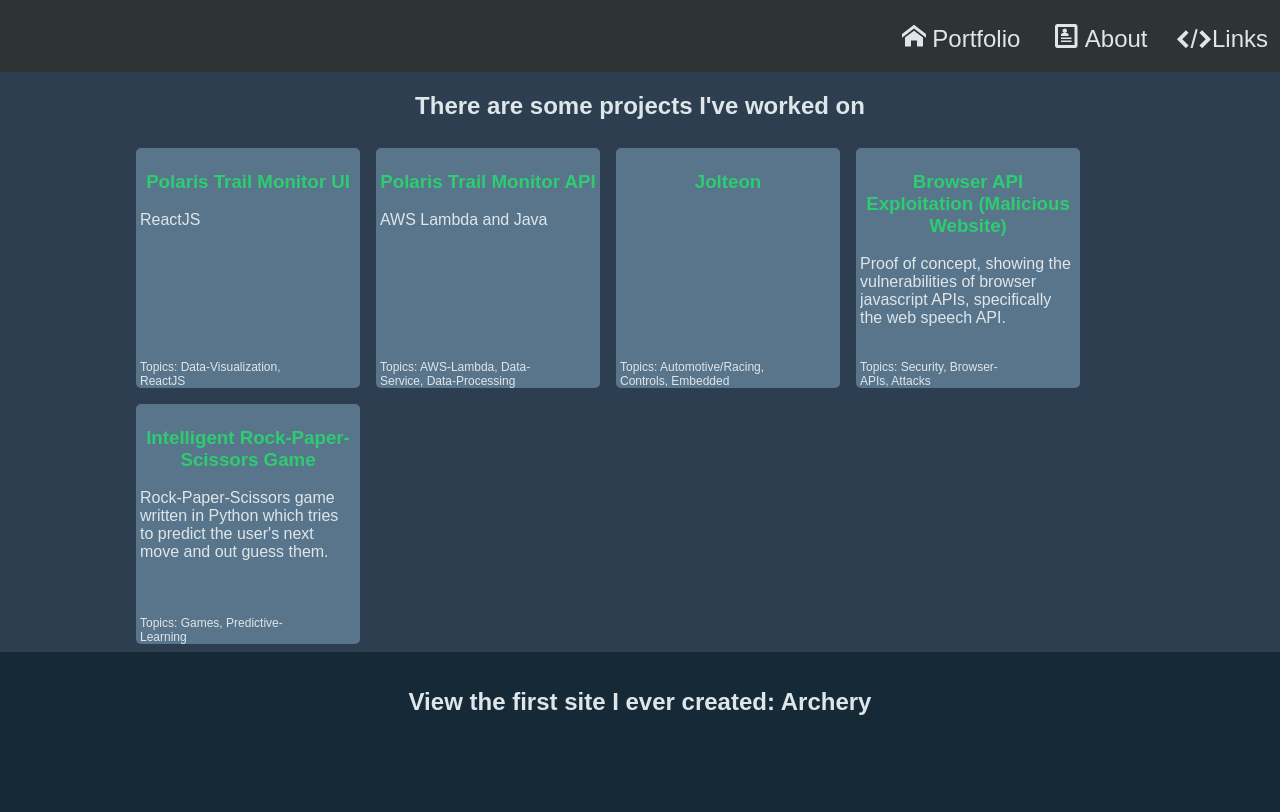
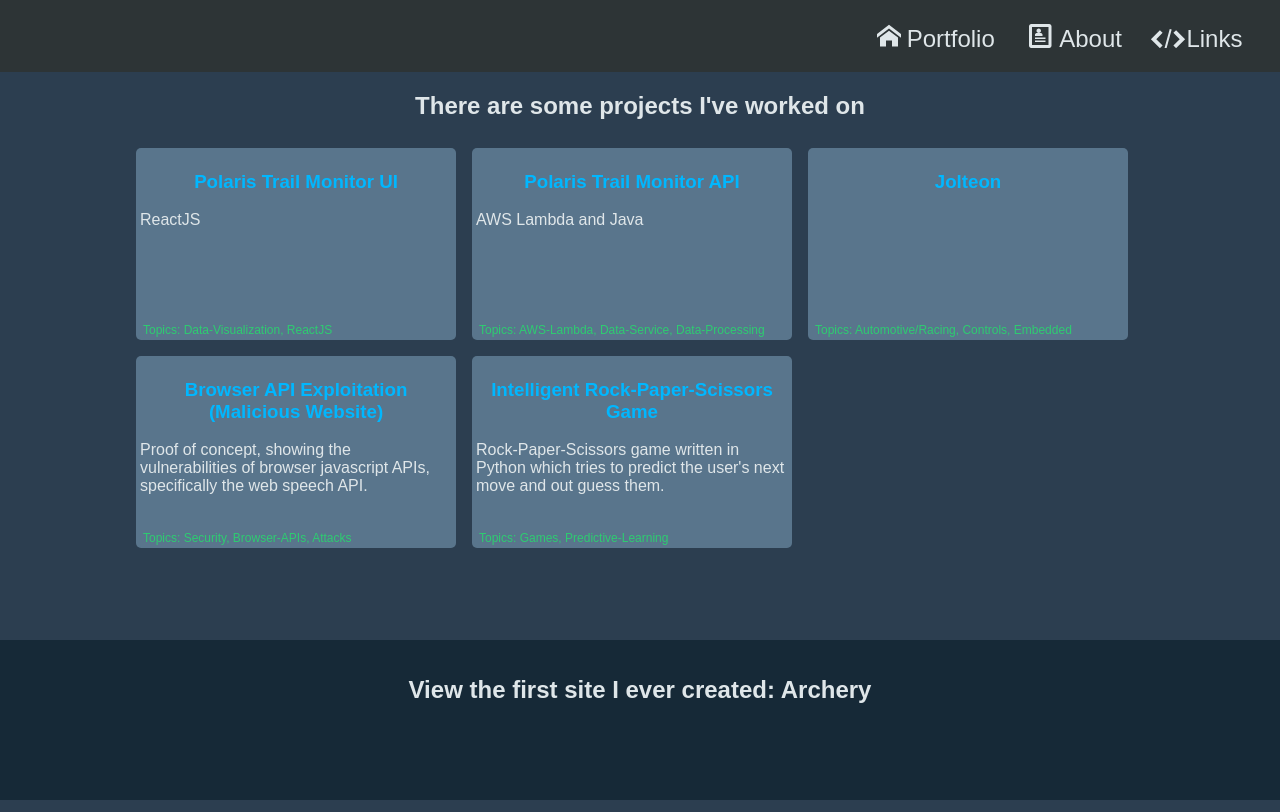
Before and after one commit to timothymathison/timothymathison.github.io, a website built with webpack: page index.html in a window 1280 px wide. Built offline with nearby package versions, Linux system fonts and the light colour scheme.

Commit message:
Change size and color of project widgets, slight nav header position changes

```diff
--- a/src/styles.css
+++ b/src/styles.css
@@ -40,7 +40,7 @@ a {
 }
 
 h3 {
-    color: #2ecc71;
+    color: #00b7ff;
 }
 
 .body {
@@ -51,9 +51,9 @@ h3 {
 }
 
 .menu {
-    margin: 0;
+    margin: 0 2% 0 2%;
+    padding: 0;
     height: 4.5em;
-
 }
 
 .menu li {
@@ -86,6 +86,7 @@ h3 {
     top: 4.5em;
     right: 0;
     padding: 1em;
+    min-width: 10%;
     text-align: left;
 }
 
@@ -123,8 +124,8 @@ h3 {
 
 .project-widget {
     position: relative;
-    width: 14em;
-    height: 15em;
+    width: 20em;
+    height: 12em;
     margin: 0.5em;
     border-radius: 5px;
     padding: 0.25em;
@@ -142,7 +143,9 @@ h3 {
     margin-top: auto;
     text-align: left;
     font-size: 0.75em;
-    width: 13.5em;
+    width: 25em;
+    padding: 0.25em;
     position: absolute;
     bottom: 0;
+    color: #2ecc71;
 }
```
